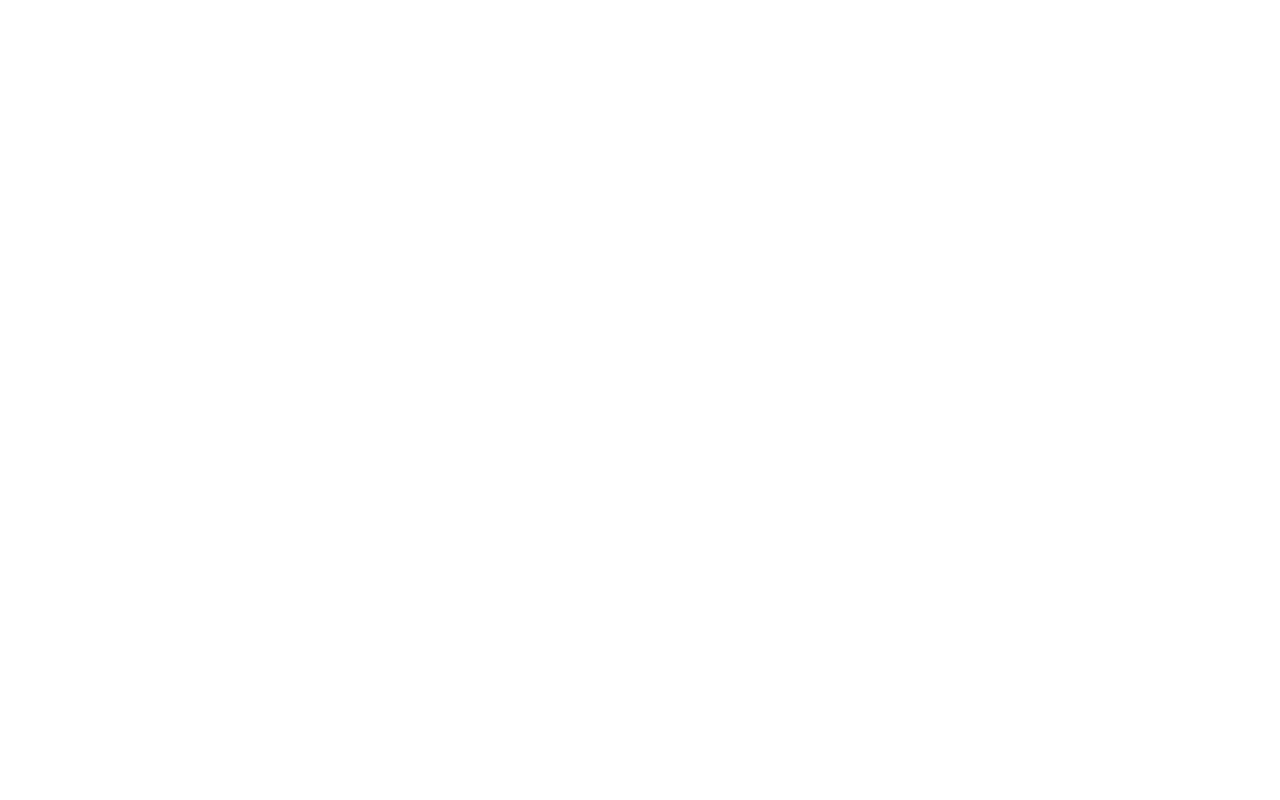
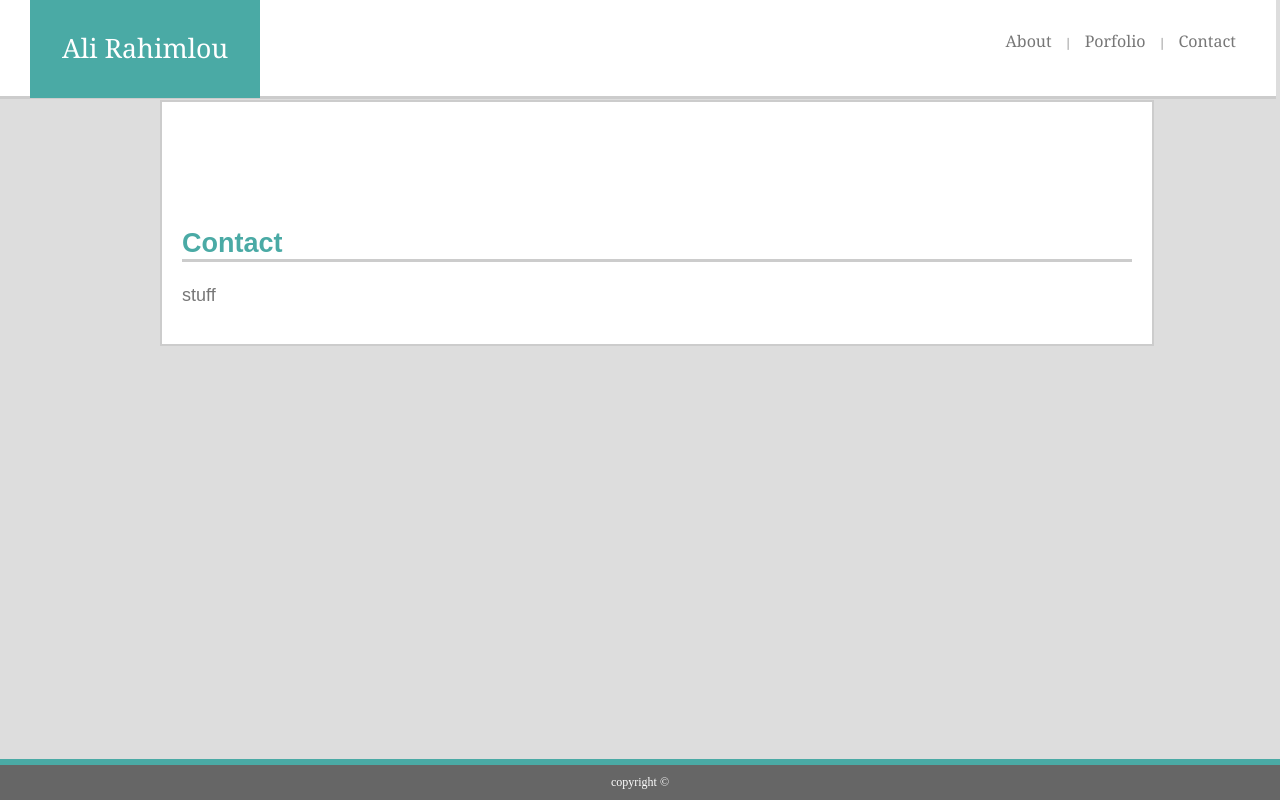
Before and after one commit to AliRahimlou/Basic-Portfolio, a plain HTML site: page contact.html in a window 1280 px wide. Drawn offline with Linux system fonts and the light colour scheme.

Commit message:
linked porfolio, contact pages

```diff
--- a/assets/css/style.css
+++ b/assets/css/style.css
@@ -29,8 +29,7 @@ links {
 	width: 300px;
 	padding: 33px 10px 33px 10px;
 	color: #777777;
-
-}
+	}
 
  h2 {
 	color: #4aaaa5;
--- a/contact.html
+++ b/contact.html
@@ -0,0 +1,47 @@
+<html lang="en-us">
+
+<head>
+  <meta charset="UTF-8">
+  <title>Basic Portfolio</title>
+  <link rel="stylesheet" type="text/css" href="assets/css/style.css">
+</head>
+
+
+<body>
+
+  <header>
+
+      <name>Ali Rahimlou</name>
+
+    <links>
+      <a class="navigation" href="index.html"style="text-decoration: none">About</a>
+      <span> | </span>
+      <a class="navigation" href="portfolio.html"style="text-decoration: none">Porfolio</a>
+      <span> | </span>
+      <a class="navigation" href="contact.html"style="text-decoration: none">Contact</a>
+    </links>
+
+  </header>
+
+  <div>
+
+  <br>
+  <br>
+  <br>
+  <br>
+
+<h2>Contact</h2>
+
+
+
+<section1>
+      <p>stuff</p>
+    </section1>
+
+
+  </div>
+
+</body>
+<footer>copyright ©</footer>
+
+</html>
```
Also changed, not shown: portfolio.html (+47 -0 lines).
